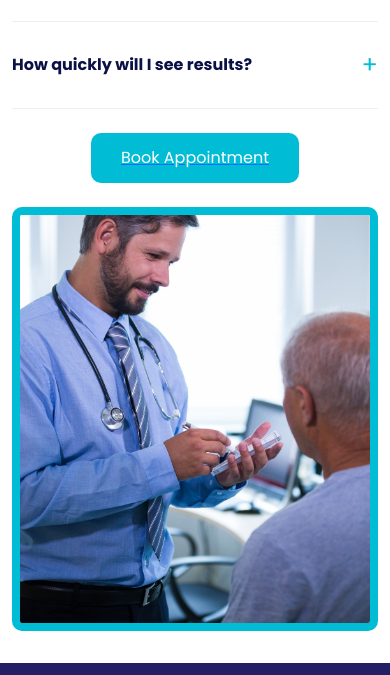
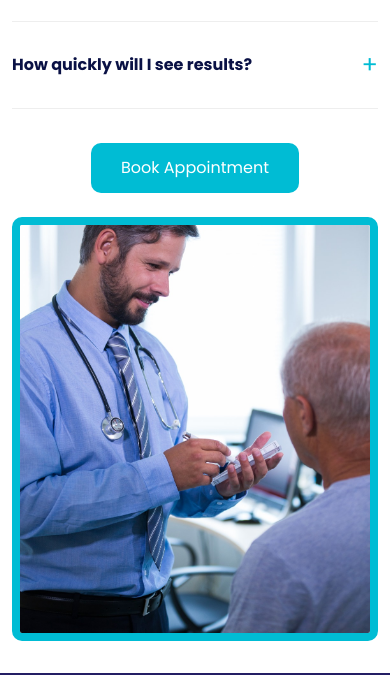
Before and after one commit to andirajugayathri/boston-renal, a plain HTML site: page index.html in a window 390 px wide. Shown: the part 9345-10020 px from the top of the page. Drawn offline with nearby package versions, Linux system fonts and the light colour scheme.

Commit message:
changes done

```diff
--- a/css/styles.css
+++ b/css/styles.css
@@ -650,12 +650,14 @@ textarea.form-control {
         margin-top: 0;
     }
 }
-
+.book-btn-container{
+    text-align: left;
+}
 .book-btn {
-    display: inline-block; /* makes <a> behave like a button */
+    display: inline-block;
     background-color: #00bcd4;
     color: white;
-    text-decoration: none; /* remove underline */
+    text-decoration: none;
     border: none;
     padding: 12px 30px;
     border-radius: 10px;
@@ -668,9 +670,8 @@ textarea.form-control {
 }
 
 @media (max-width: 768px) {
-    .book-btn {
-        display: block;
-        margin: 0 auto;
+    .book-btn-container {
+        margin-top:1rem;
         text-align: center;
     }
 }
--- a/index.html
+++ b/index.html
@@ -504,8 +504,9 @@
                             </div>
                         </div>
                     </div>
-
-                    <a href="index.html#appointment"><button class="book-btn">Book Appointment</button></a>
+                    <div class="book-btn-container">
+                        <a href="index.html#appointment" class="book-btn">Book Appointment</a>
+                    </div>
                 </div>
 
                 <div class="col-lg-6">
```
Also changed, not shown: services.html (+3 -2 lines).
